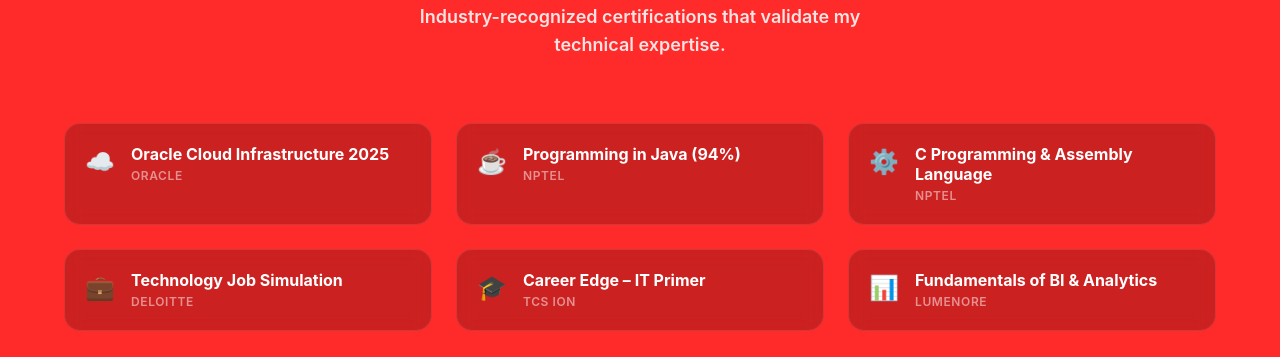
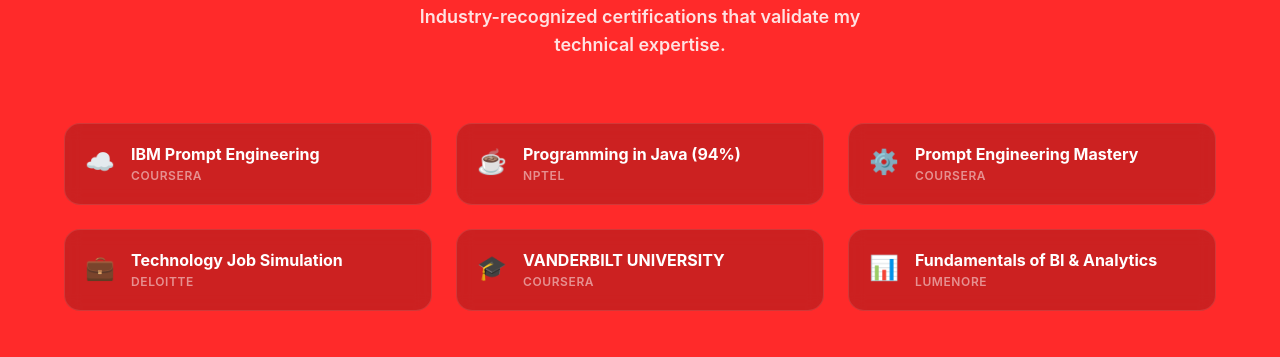
Before and after one commit to rtrashid3120/portfolio, a React (Vite) app: page / in a window 1280 px wide. Shown: the part 9000-9357 px from the top of the page. Built offline with nearby package versions, Linux system fonts and the light colour scheme; no server answers.

Commit message:
Update certificates and make them clickable

```diff
--- a/src/components/Certificates.jsx
+++ b/src/components/Certificates.jsx
@@ -1,12 +1,8 @@
 import React from 'react';
 import { certificates } from '../data/portfolioData';
 
-const CertificateCard = ({ cert, aosDelay }) => (
-  <div
-    data-aos="zoom-in"
-    data-aos-delay={aosDelay}
-    className="bg-black/20 backdrop-blur-sm rounded-2xl p-5 border border-white/10 hover:border-white/25 hover:scale-105 hover:shadow-[0_15px_40px_rgba(0,0,0,0.3)] transition-all duration-500 cursor-default group"
-  >
+const CertificateCard = ({ cert, aosDelay }) => {
+  const content = (
     <div className="flex items-start gap-4">
       <span className="text-2xl mt-0.5 group-hover:scale-110 transition-transform duration-300">{cert.icon}</span>
       <div>
@@ -18,8 +14,35 @@
         </p>
       </div>
     </div>
-  </div>
-);
+  );
+
+  const baseClasses = "bg-black/20 backdrop-blur-sm rounded-2xl p-5 border border-white/10 hover:border-white/25 hover:scale-105 hover:shadow-[0_15px_40px_rgba(0,0,0,0.3)] transition-all duration-500 group block";
+
+  if (cert.url) {
+    return (
+      <a
+        href={cert.url}
+        target="_blank"
+        rel="noopener noreferrer"
+        data-aos="zoom-in"
+        data-aos-delay={aosDelay}
+        className={`${baseClasses} cursor-pointer`}
+      >
+        {content}
+      </a>
+    );
+  }
+
+  return (
+    <div
+      data-aos="zoom-in"
+      data-aos-delay={aosDelay}
+      className={`${baseClasses} cursor-default`}
+    >
+      {content}
+    </div>
+  );
+};
 
 const Certificates = () => {
   return (
--- a/src/data/portfolioData.js
+++ b/src/data/portfolioData.js
@@ -295,9 +295,10 @@
 export const certificates = {
   featured: [
     {
-      name: "Oracle Cloud Infrastructure 2025",
-      issuer: "Oracle",
+      name: "IBM Prompt Engineering",
+      issuer: "Coursera",
       icon: "☁️",
+      url: "/portfolio/Coursera IBM Prompt Engineering.pdf",
     },
     {
       name: "Programming in Java (94%)",
@@ -305,9 +306,10 @@
       icon: "☕",
     },
     {
-      name: "C Programming & Assembly Language",
-      issuer: "NPTEL",
+      name: "Prompt Engineering Mastery",
+      issuer: "Coursera",
       icon: "⚙️",
+      url: "/portfolio/Coursera prompt Engineering Mastery.pdf",
     },
     {
       name: "Technology Job Simulation",
@@ -315,9 +317,10 @@
       icon: "💼",
     },
     {
-      name: "Career Edge – IT Primer",
-      issuer: "TCS iON",
+      name: "VANDERBILT UNIVERSITY",
+      issuer: "Coursera",
       icon: "🎓",
+      url: "/portfolio/Coursera TVH42I5YT23S.pdf",
     },
     {
       name: "Fundamentals of BI & Analytics",
```
Also changed, not shown: 2 other files (tests, documents, lock files or other folders).
